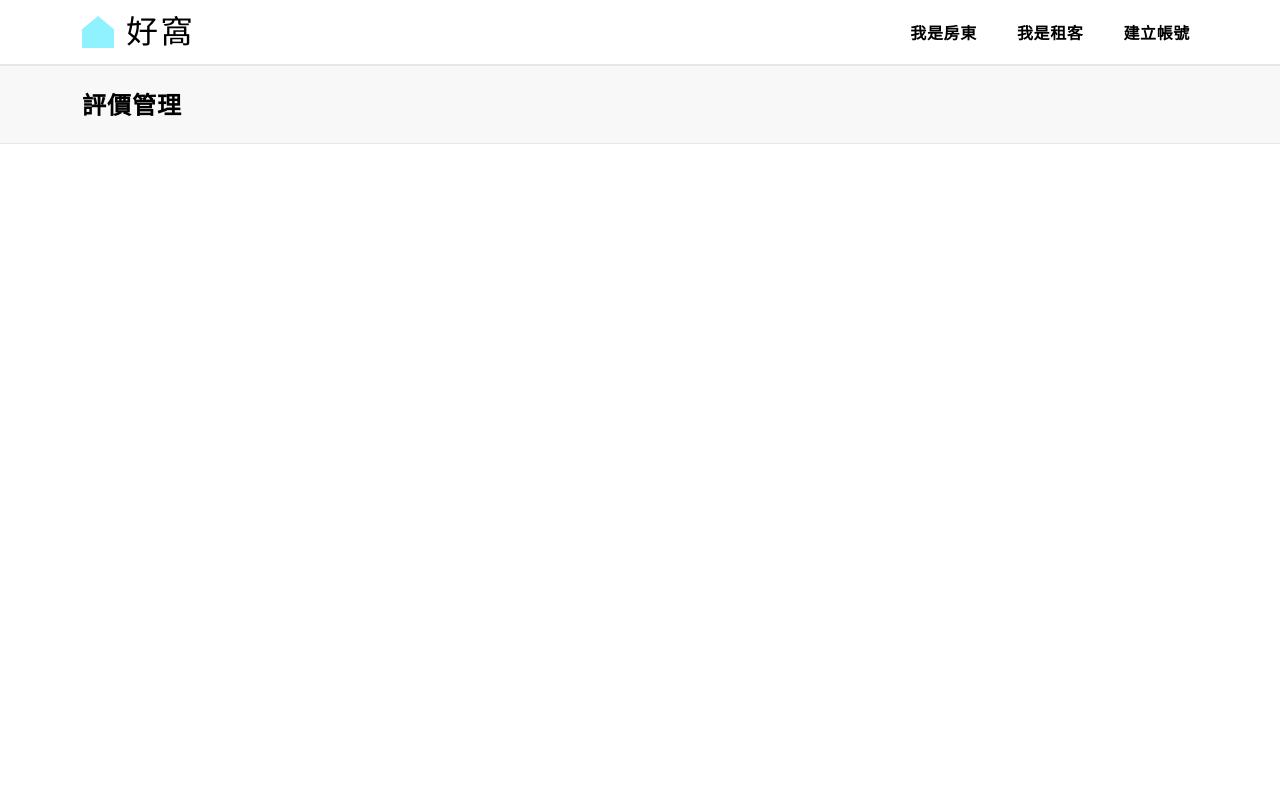
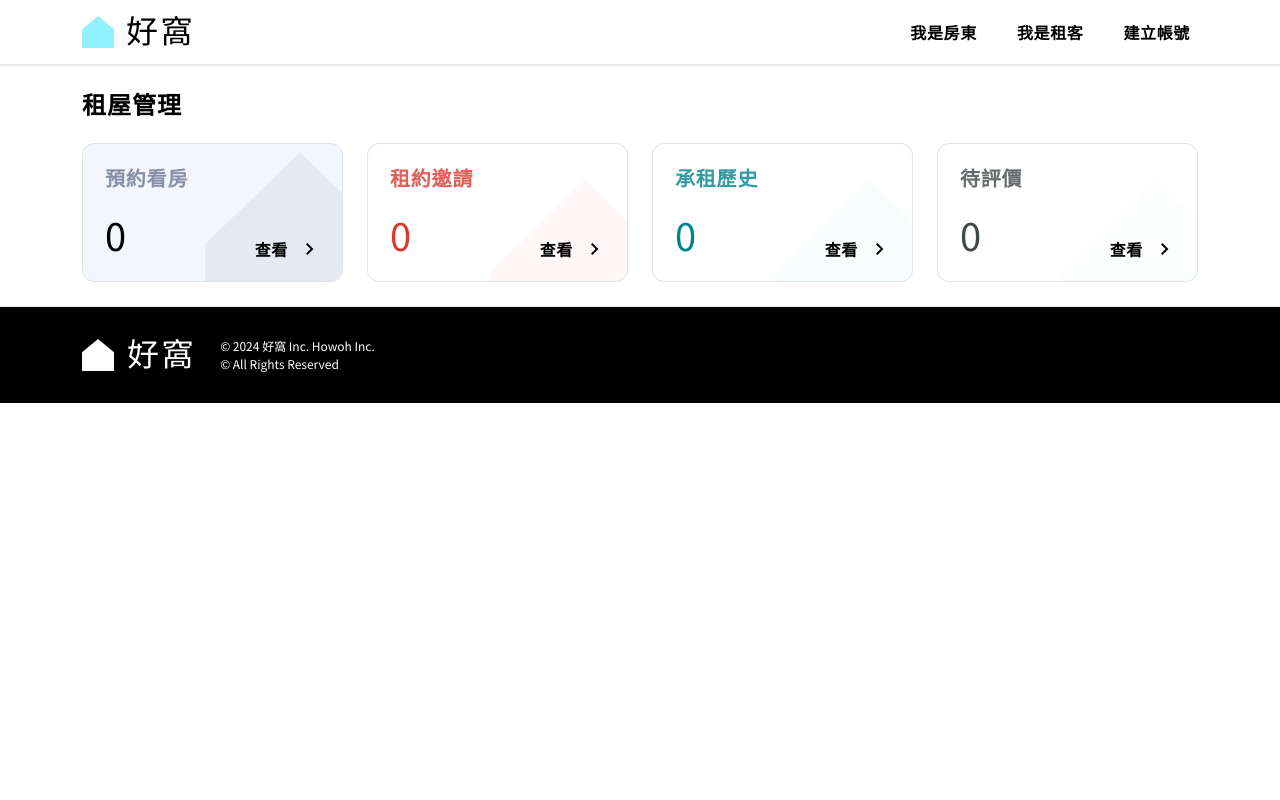
Before and after one commit to Eshiunm/Rocket_HowOh, a React (Vite) app: page /tenant/houseViewingManagement in a window 1280 px wide. Shown: the top 800 px of the page. Built offline with nearby package versions, Linux system fonts and the light colour scheme; a web font is replaced by a local one.

Commit message:
feat: add feedbackPendingListPage layout

```diff
--- a/src/App.tsx
+++ b/src/App.tsx
@@ -12,6 +12,7 @@ import HouseList from "./components/landLordManagement/index/HouseList";
 import PublishHouse from "./pages/landlordManagement/PublishHouse";
 import TenantRequest from "./pages/landlordManagement/TenantRequest";
 import HouseViewingManagementPage from "./pages/tenantManagement/HouseViewingManagementPage";
+import FeedbackManagementPage from "./pages/tenantManagement/FeedbackManagementPage";
 import HouseViewingList from "./components/tenantManagement/houseViewingManagement/HouseViewingList";
 import RentalInviteList from "./components/tenantManagement/houseViewingManagement/RentalInviteList";
 import RentalHistoryList from "./components/tenantManagement/houseViewingManagement/RentalHistoryList";
@@ -81,7 +82,7 @@ function App() {
             </Route>
             <Route
               path="feedbackManagement" // 評價管理頁面
-              element={<HouseViewingManagementPage />}
+              element={<FeedbackManagementPage />}
             >
               <Route
                 path="feedbackPendingList"
--- /dev/null
+++ b/src/pages/tenantManagement/FeedbackManagementPage.tsx
@@ -0,0 +1,19 @@
+import { Outlet } from "react-router-dom";
+import Footer from "../../components/footer/Footer";
+
+function FeedbackManagementPage() {
+  return (
+    <>
+      <div className="h-screen">
+        <section className="py-6 mb-6 border-b border-t border-Neutral-95 bg-Neutral-99">
+          <div className="container">
+            <h2 className="text-sans-b-h5 ">租屋管理</h2>
+          </div>
+        </section>
+        <Outlet />
+      </div>
+      <Footer />
+    </>
+  );
+}
+export default FeedbackManagementPage;
--- a/src/pages/tenantManagement/HouseViewingManagementPage.tsx
+++ b/src/pages/tenantManagement/HouseViewingManagementPage.tsx
@@ -23,14 +23,131 @@ function HouseViewingManagementPage() {
   };
   return (
     <>
-      <div className="h-screen">
-        <section className="py-6 mb-6 border-b border-t border-Neutral-95 bg-Neutral-99">
-          <div className="container">
-            <h2 className="text-sans-b-h5">評價管理</h2>
-          </div>
-        </section>
-        <Outlet />
-      </div>
+      <section className="py-6 border-b border-t border-Neutral-95">
+        <div className="container">
+          <h2 className="text-sans-b-h5 mb-6">租屋管理</h2>
+          <ul className="flex gap-x-6">
+            <li
+              data-linkid="houseViewingList"
+              className={`w-full cursor-pointer group relative overflow-hidden text-Landlord-50 rounded-xl p-3 border border-Neutral-90 ${
+                isLinkActive === "houseViewingList"
+                  ? "bg-Landlord-95"
+                  : "bg-white"
+              }`}
+              onClick={handleRouteSetting}
+            >
+              <svg
+                className={`absolute right-0 top-9 group-hover:-translate-y-7  duration-500 fill-Landlord-50 ${
+                  isLinkActive === "houseViewingList" ? "-translate-y-7" : ""
+                }`}
+                width="137"
+                height="132"
+                viewBox="0 0 137 132"
+              >
+                <path
+                  d="M0 92.367L95 0L190 92.367V223H0V92.367Z"
+                  fillOpacity="0.1"
+                />
+              </svg>
+              <h3 className="opacity-80 text-sans-b-h6 p-[10px]">預約看房</h3>
+              <h4 className="px-[10px] py-3 text-sans-h2 text-black">{0}</h4>
+              <button
+                className="letter-button-dark absolute z-10 bottom-3 right-3 text-black"
+                onClick={handleRouteSetting}
+              >
+                <span>查看</span>
+                <span className="material-symbols-outlined">chevron_right</span>
+              </button>
+            </li>
+            <li
+              data-linkid="rentalInviteList"
+              className={`w-full cursor-pointer group relative overflow-hidden text-Alert-50 rounded-xl p-3 border border-Neutral-90 ${
+                isLinkActive === "rentalInviteList" ? "bg-Alert-95" : "bg-white"
+              }`}
+              onClick={handleRouteSetting}
+            >
+              <svg
+                className={`absolute right-0 top-9 group-hover:-translate-y-7 duration-500 fill-Alert-80 ${
+                  isLinkActive === "rentalInviteList" ? "-translate-y-7" : ""
+                }`}
+                width="137"
+                height="132"
+                viewBox="0 0 137 132"
+              >
+                <path
+                  d="M0 92.367L95 0L190 92.367V223H0V92.367Z"
+                  fillOpacity="0.1"
+                />
+              </svg>
+              <h3 className="opacity-80 text-sans-b-h6 p-[10px]">租約邀請</h3>
+              <h4 className="px-[10px] py-3 text-sans-h2">{0}</h4>
+              <button className="letter-button-dark absolute z-10 bottom-3 right-3 text-black">
+                <span>查看</span>
+                <span className="material-symbols-outlined">chevron_right</span>
+              </button>
+            </li>
+            <li
+              data-linkid="rentalHistoryList"
+              className={`w-full cursor-pointer group relative overflow-hidden text-Brand-50 rounded-xl p-3 border border-Neutral-90 ${
+                isLinkActive === "rentalHistoryList"
+                  ? "bg-Tenant-95"
+                  : "bg-white"
+              }`}
+              onClick={handleRouteSetting}
+            >
+              <svg
+                className={`absolute right-0 top-9 group-hover:-translate-y-7 duration-500 fill-Tenant-90 ${
+                  isLinkActive === "rentalHistoryList" ? "-translate-y-7" : ""
+                }`}
+                width="137"
+                height="132"
+                viewBox="0 0 137 132"
+              >
+                <path
+                  d="M0 92.367L95 0L190 92.367V223H0V92.367Z"
+                  fillOpacity="0.1"
+                />
+              </svg>
+              <h3 className="opacity-80 text-sans-b-h6 p-[10px]">承租歷史</h3>
+              <h4 className="px-[10px] py-3 text-sans-h2">{0}</h4>
+              <button className="letter-button-dark absolute z-10 bottom-3 right-3 text-black">
+                <span>查看</span>
+                <span className="material-symbols-outlined">chevron_right</span>
+              </button>
+            </li>
+            <li
+              data-linkid="feedbackPendingList"
+              className={`w-full cursor-pointer group relative overflow-hidden text-Neutral-30 rounded-xl p-3 border border-Neutral-90 ${
+                isLinkActive === "feedbackPendingList"
+                  ? "bg-Neutral-80"
+                  : "bg-white"
+              }`}
+              onClick={handleRouteSetting}
+            >
+              <svg
+                className={`absolute right-0 top-9 group-hover:-translate-y-7 duration-500 fill-Neutral-90 ${
+                  isLinkActive === "feedbackPendingList" ? "-translate-y-7" : ""
+                }`}
+                width="137"
+                height="132"
+                viewBox="0 0 137 132"
+              >
+                <path
+                  d="M0 92.367L95 0L190 92.367V223H0V92.367Z"
+                  fillOpacity="0.1"
+                />
+              </svg>
+              <h3 className="opacity-80 text-sans-b-h6 p-[10px]">待評價</h3>
+              <h4 className="px-[10px] py-3 text-sans-h2">{0}</h4>
+              <button className="letter-button-dark absolute z-10 bottom-3 right-3 text-black">
+                <span>查看</span>
+                <span className="material-symbols-outlined">chevron_right</span>
+              </button>
+            </li>
+          </ul>
+        </div>
+      </section>
+      <Outlet />
       <Footer />
     </>
   );
```
